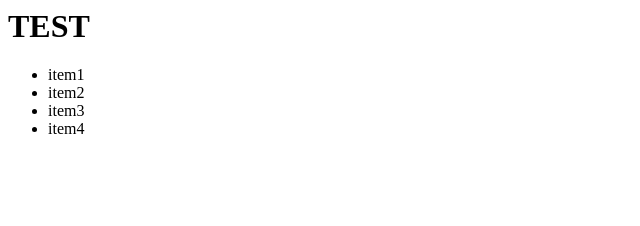
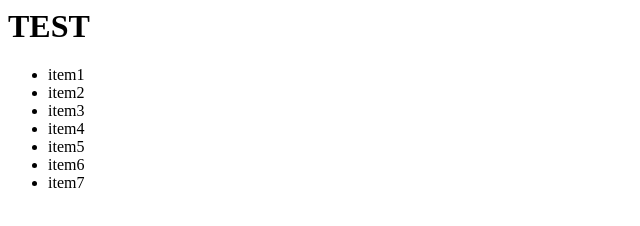
Before and after one commit to edencha/test, a plain HTML site: page index.html in a window 1280 px wide. Shown: the whole page, without its empty margins (0-640 px from the left). Drawn offline with Linux system fonts and the light colour scheme.

Commit message:
item7 added
Summary: 테스트입니다.

Test Plan: 필요하지 않아요

Reviewers: dummy, hosy, sunny, billy

Differential Revision: http://review.nurigo.net/D5

```diff
--- a/index.html
+++ b/index.html
@@ -6,6 +6,9 @@
 			<li>item2</li>
 			<li>item3</li>
 			<li>item4</li>
+			<li>item5</li>
+			<li>item6</li>
+			<li>item7</li>
 		</ul>
 	</body>
 </html>
```
Also changed, not shown: 1 other file.
